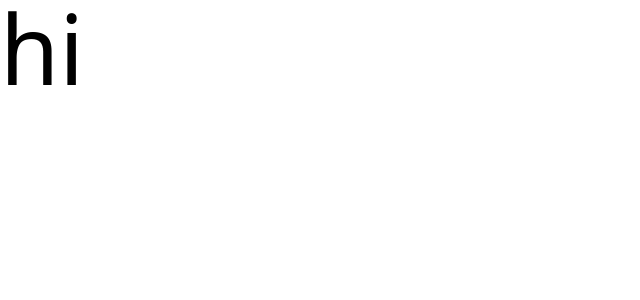
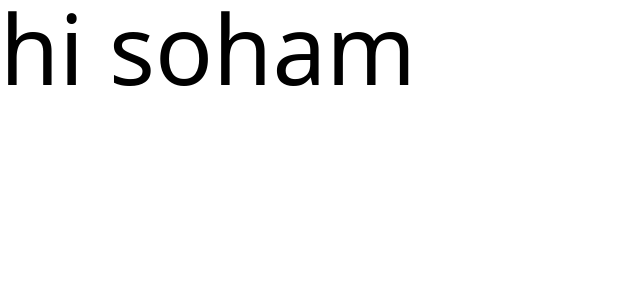
Before and after one commit to ISKCON-NVCC/iskcon-nvcc, a Next.js app: page / in a window 1280 px wide. Shown: the top 300 px of the page, without its empty margins (0-640 px from the left). Built offline with nearby package versions, Linux system fonts and the light colour scheme.

Commit message:
soham branch created

```diff
--- a/app/page.jsx
+++ b/app/page.jsx
@@ -3,7 +3,7 @@ import React from "react";
 const page = () => {
   return (
     <div>
-      <h1 className="text-8xl ">hi </h1>
+      <h1 className="text-8xl ">hi soham</h1>
     </div>
   );
 };
```
